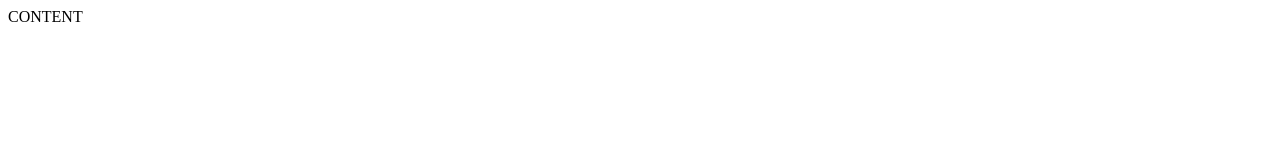
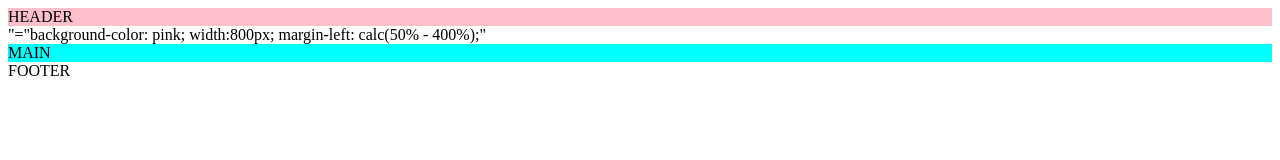
Before and after one commit to Dina0409/ASTRONAUTAS, a website: page index.html in a window 1280 px wide. Drawn offline with Linux system fonts and the light colour scheme.

Commit message:
style tag'as

```diff
--- a/index.html
+++ b/index.html
@@ -5,10 +5,36 @@
     <meta http-equiv="X-UA-Compatible" content="IE=edge">
     <meta name="viewport" content="width=device-width, initial-scale=1.0">
     <title>Astronautas</title>
+    <style>
+        header,
+        main,
+        footer{
+            width: 800%px;
+            margin-left: calc(100% - 800px) / 2);
+
+        }
+
+        header {
+            background-color: pink;
+
+        }
+
+        main {
+            background-color: aqua;
+
+        }
+        footer
+        background-color: coral;
+
+
+    </style>
 </head>
 
 <body>
-  CONTENT
+  <header>HEADER</header>"="background-color: pink; width:800px; margin-left: calc(50% - 400%);"</header>
+  <main>MAIN</main>
+
+  <footer>FOOTER</footer>
 </body>
 
 
```
